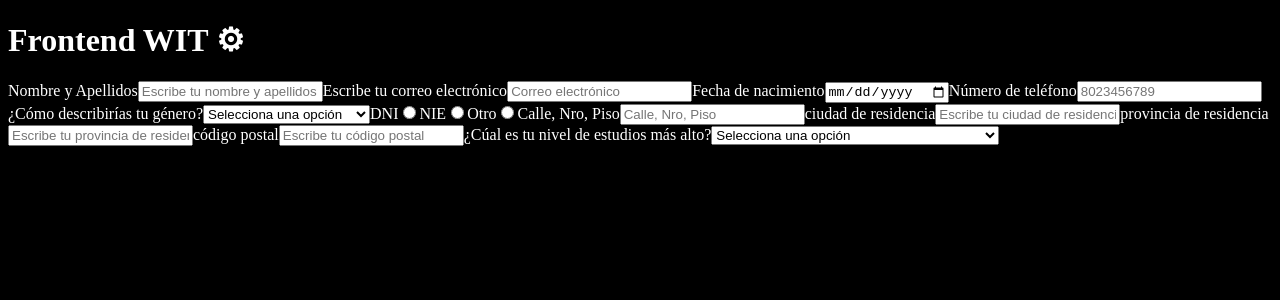
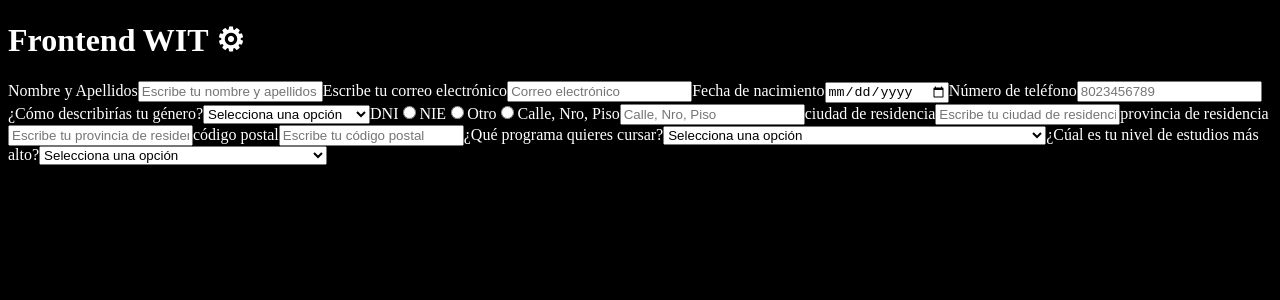
Before and after one commit to WIT-APP/wit-frontend, a React (Vite) app: page / in a window 1280 px wide. Shown: the top 300 px of the page. Built offline with nearby package versions, Linux system fonts and the light colour scheme.

Commit message:
programa

```diff
--- a/src/components/Form.tsx
+++ b/src/components/Form.tsx
@@ -10,12 +10,15 @@ const Form = () => {
     setGeneroValue(event.target.value);
   }
 
+  const [programaValue, setProgramaValue] = useState("");
+  const handleProgramaChange = (event: any) => {
+    setProgramaValue(event.target.value);
+  }
+
   const [educacionValue, setEducacionValue] = useState("");
   const handleEducacionChange = (event: any) => {
     setEducacionValue(event.target.value);
   }
-
-
 
   return (
     <form>
@@ -39,6 +42,11 @@ const Form = () => {
       <InputText type="text" id="provincia" placeholder="Escribe tu provincia de residencia" children="provincia de residencia" />
       <InputText type="number" id="codigopostal" placeholder="Escribe tu código postal" children="código postal" />
 
+      <InputSelect id="programa" label="¿Qué programa quieres cursar?" value={programaValue} options={[
+        { value: "soporte de Tecnologías de la Información", label: "Soporte de Tecnologías de la Información" },
+        { value: "automatización de Tecnologías de la Información con Python", label: "Automatización de Tecnologías de la Información con Python" },
+      ]} onChange={handleProgramaChange} />
+
       <InputSelect id="educacion" label="¿Cúal es tu nivel de estudios más alto?" value={educacionValue} options={[
         { value: "sin estudios o estudios primarios sin finalizar", label: "Sin estudios o estudios primarios sin finalizar" },
         { value: "estudios primarios", label: "Estudios primarios" },
@@ -47,8 +55,6 @@ const Form = () => {
         { value: "estudios universitarios", label: "Estudios universitarios" },
         { value: "otro", label: "Otro" },
       ]} onChange={handleEducacionChange} />
-
-
     </form>
   );
 };
```
Also changed, not shown: 1 other file (tests, documents, lock files or other folders).
